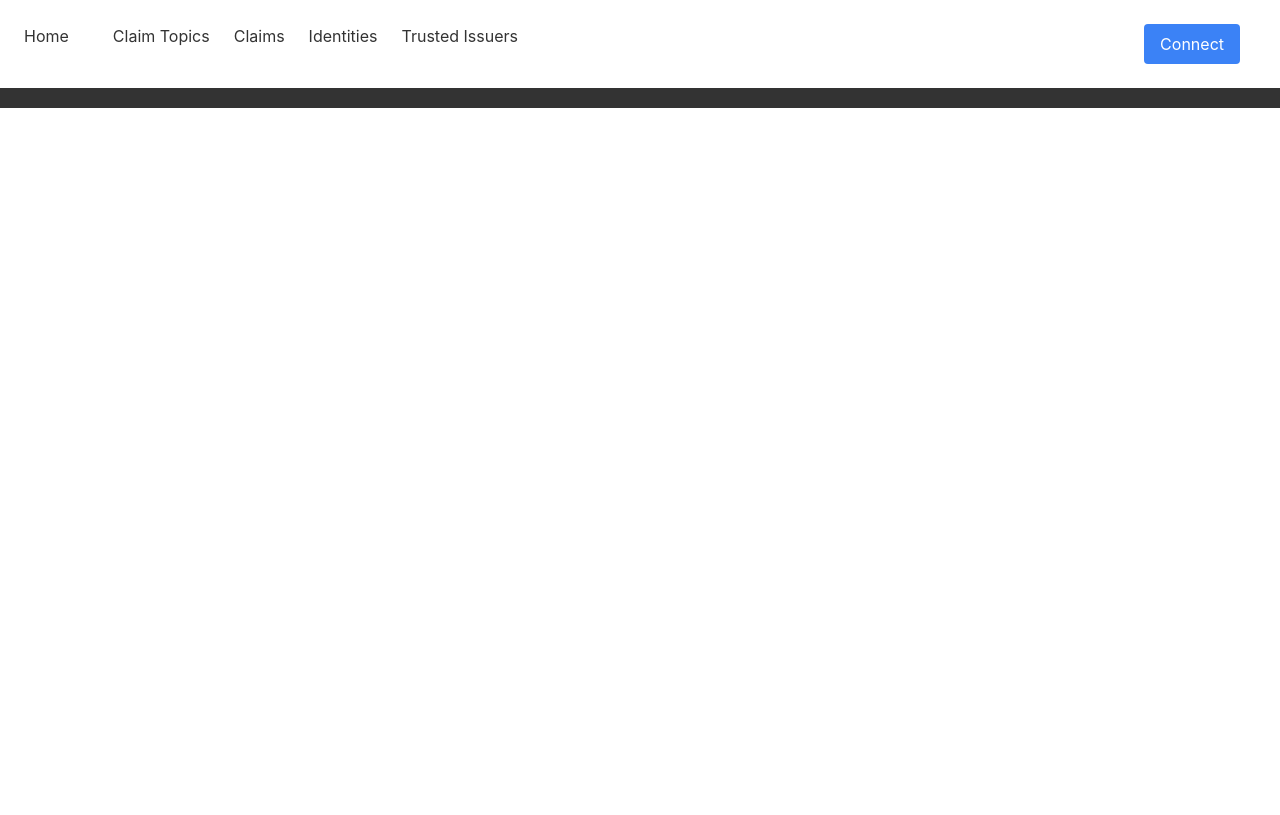
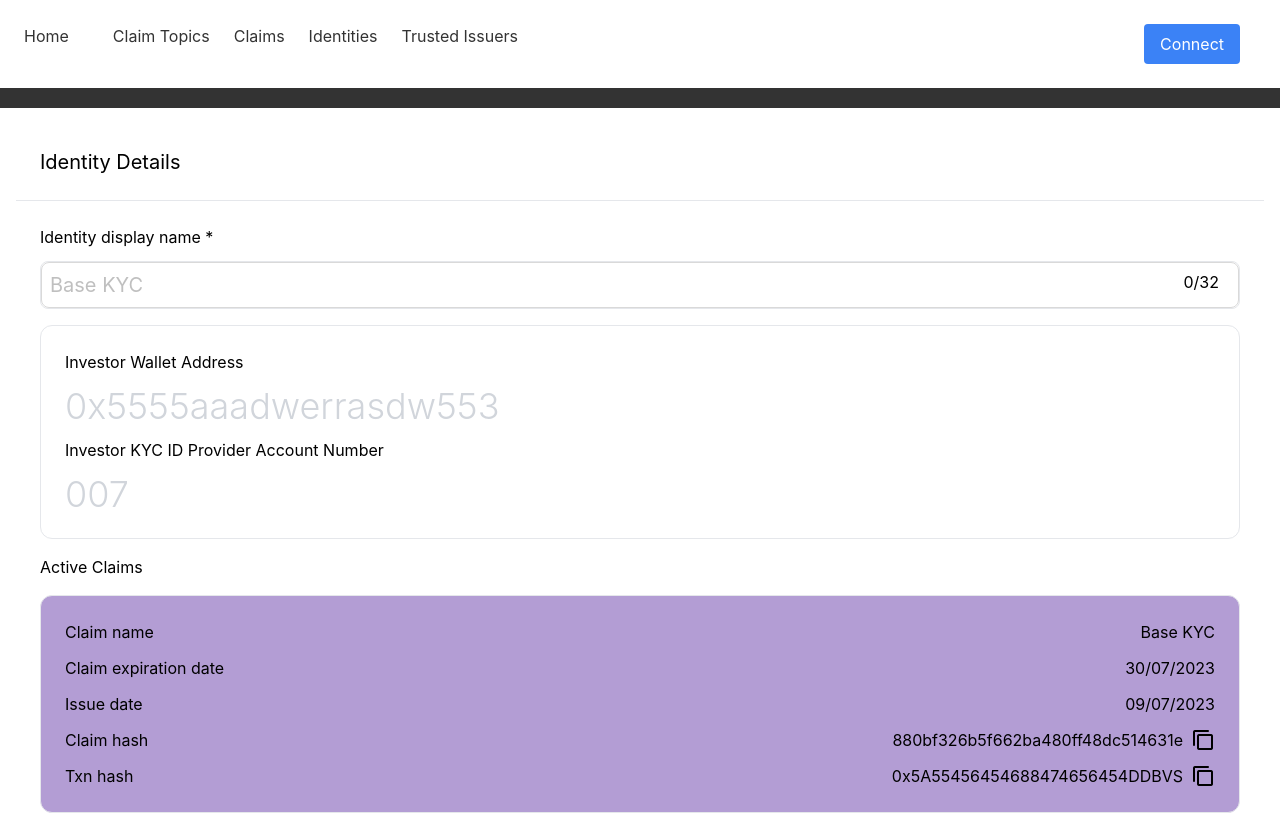
Before and after one commit to nomyx-io/nomyx-id, a React (Create React App) app in the folder ui/: page /identities/id in a window 1280 px wide. Shown: the top 815 px of the page. Built offline with nearby package versions, Linux system fonts and the light colour scheme.

Commit message:
feat : digital identity detail page ui and route

```diff
--- a/ui/src/App.tsx
+++ b/ui/src/App.tsx
@@ -12,6 +12,7 @@ import ClaimTopicsPage from './components/ClaimTopicsPage.jsx';
 import TrustedIssuersPage from './components/TrustedIssuersPage.jsx';
 import IdentitiesPage from './components/IdentitiesPage.jsx';
 import ClaimsPage from './components/ClaimsPage.jsx';
+import DigitalIdentityDetailView from './components/DigitalIdentityDetailPage.jsx';
 
 import BlockchainService from './services/BlockchainService.js';
 
@@ -130,6 +131,7 @@ function App() {
           <Route path="/issuers" element={<TrustedIssuersPage service={blockchainService} />} />
           <Route path="/identities" element={<IdentitiesPage service={blockchainService} />} />
           <Route path="/claims" element={<ClaimsPage service={blockchainService} />} />
+		  <Route path="/identities/id" element={<DigitalIdentityDetailView />} />
         </Routes>
       </div>
     </Router>
--- /dev/null
+++ b/ui/src/components/DigitalIdentityDetailPage.jsx
@@ -0,0 +1,70 @@
+import { Button, Input } from 'antd'
+import React from 'react'
+
+function DigitalIdentityDetailView() {
+    const [displayName, setDisplayName] = React.useState('')
+
+    const firstCardData = [
+        { name: "Claim name", value: "Base KYC", icon: false },
+        { name: "Claim expiration date", value: "30/07/2023", icon: false },
+        { name: "Issue date", value: "09/07/2023", icon: false },
+        { name: "Claim hash", value: "880bf326b5f662ba480ff48dc514631e", icon: true },
+        { name: "Txn hash", value: "0x5A55456454688474656454DDBVS", icon: true }
+    ]
+
+    const secondCardData = [
+        { name: "Claim name", value: "Accredited Investor", icon: false },
+        { name: "Claim expiration date", value: "30/07/2023", icon: false },
+        { name: "Issue date", value: "09/07/2023", icon: false },
+        { name: "Claim hash", value: "980bf326b5f662ba480ff48dc661188", icon: true },
+        { name: "Txn hash", value: "0x6A55456454688474656454DDRTQQA", icon: true }
+    ]
+
+    return (
+        <div >
+            <p className='text-xl p-6'>Identity Details</p>
+            <hr></hr>
+            <div className='p-6 max-[500px]:px-4 flex flex-col gap-4'>
+                <div>
+                    <p>Identity display name *</p>
+                    <div className='mt-3 relative w-full flex border rounded-lg'>
+                        <Input className='border w-full p-2 rounded-lg text-xl' placeholder='Base KYC' type='text' maxLength={32} onChange={(e) => setDisplayName(e.target.value)} />
+                        <p className='absolute right-5 top-2'>{displayName.length}/32</p>
+                    </div>
+                </div>
+                <div className='border rounded-xl p-6 bg-white flex flex-col gap-3 '>
+                    <p>Investor Wallet Address</p>
+                    <p className='font-light text-4xl max-[500px]:text-base text-gray-300'>0x5555aaadwerrasdw553</p>
+                    <p>Investor KYC ID Provider Account Number</p>
+                    <p className='font-light text-4xl max-[500px]:text-base text-gray-300'>007</p>
+                </div>
+                <p>Active Claims</p>
+                <VioletCard data={firstCardData} />
+                <VioletCard data={secondCardData} />
+            </div>
+            <div className='flex justify-end max-[500px]:justify-center'>
+                <Button className='max-[500px]:w-[50%] my-6 mr-6 bg-[#9952b3] text-white'>Back</Button>
+            </div>
+        </div>
+    )
+}
+
+export const VioletCard = ({ data }) => {
+    return (
+        <div className='max-[500px]:px-0 border rounded-xl p-6 bg-[#b39dd4] flex flex-col gap-3'>
+            {data.map((item) => {
+                return (
+                    <div className='flex justify-between max-[500px]:flex-col text-center'>
+                        <p className='max-[500px]:text-sm'>{item.name}</p>
+                        <div className='flex gap-2 justify-center'>
+                            <p className='max-[500px]:text-xs'>{item.value}</p>
+                            {item.icon && <img src={require("./copy-icon.png")} alt=""></img>}
+                        </div>
+                    </div>
+                )
+            })}
+        </div>
+    )
+}
+
+export default DigitalIdentityDetailView
--- a/ui/src/components/NavBar.jsx
+++ b/ui/src/components/NavBar.jsx
@@ -38,6 +38,7 @@ const NavBar = ({
           <ul className="space-y-2 mt-2">
             <li><Link to="/issuers/add" className="hover:underline">Add new...</Link></li>
             <li><Link to="/issuers/list" className="hover:underline">List</Link></li>
+            <li><Link to="/identities/id" className="hover:underline">Detail Page</Link></li>
           </ul>
         </li>
         <li className="hover:underline" style={{ marginLeft: 'auto', display: isConnected ? 'none' : 'block' }}>
--- a/ui/src/components/TrustedIssuersPage.jsx
+++ b/ui/src/components/TrustedIssuersPage.jsx
@@ -97,9 +97,7 @@ const TrustedIssuersPage = ({ service }) => {
 
     const removeTrustedIssuer = async (issuer) => {
         await service.removeTrustedIssuer(issuer);
-    };[
-
-    ]
+    };
 
     return (
         <div className='p-6'>
```
Also changed, not shown: ui/src/components/copy-icon.png (added).
